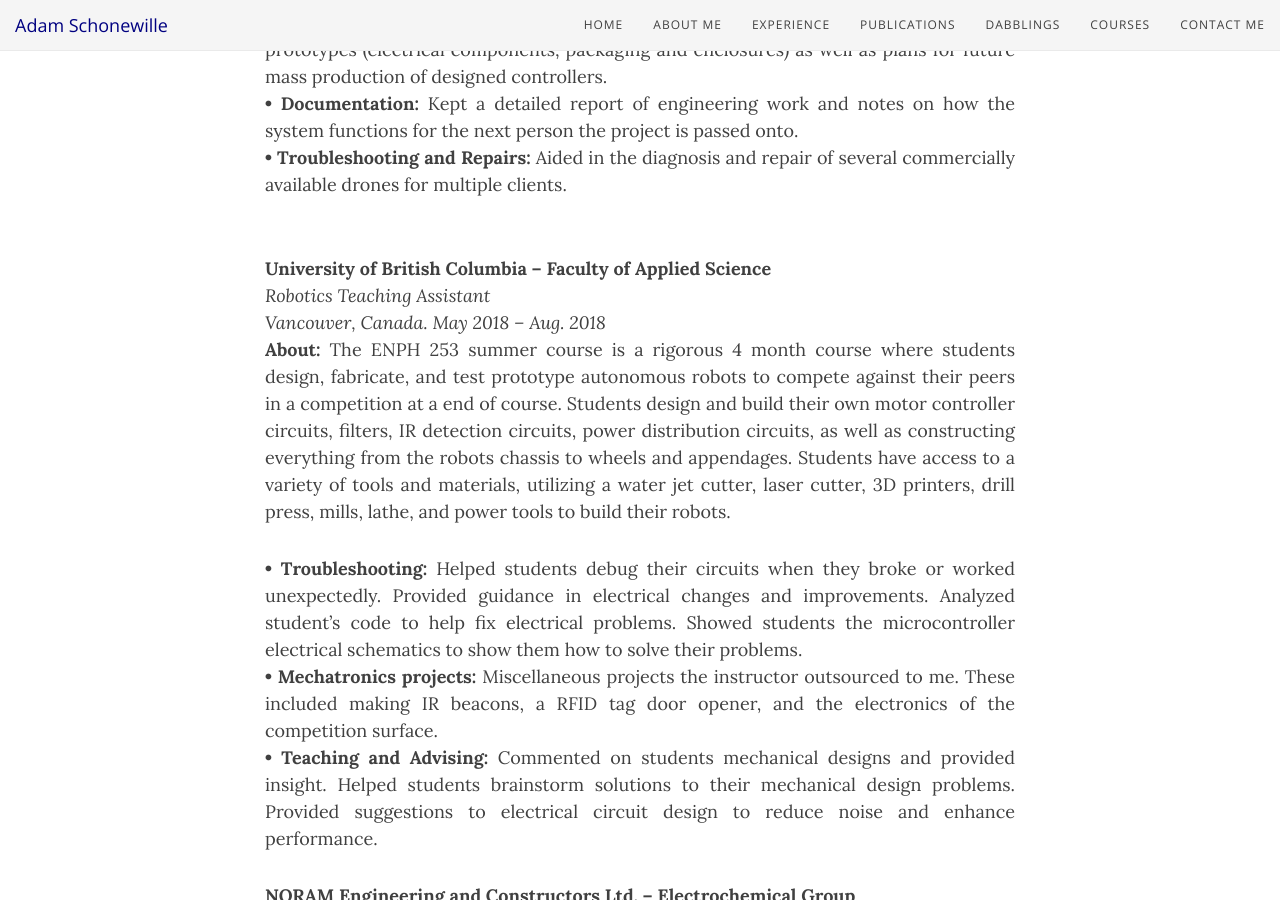
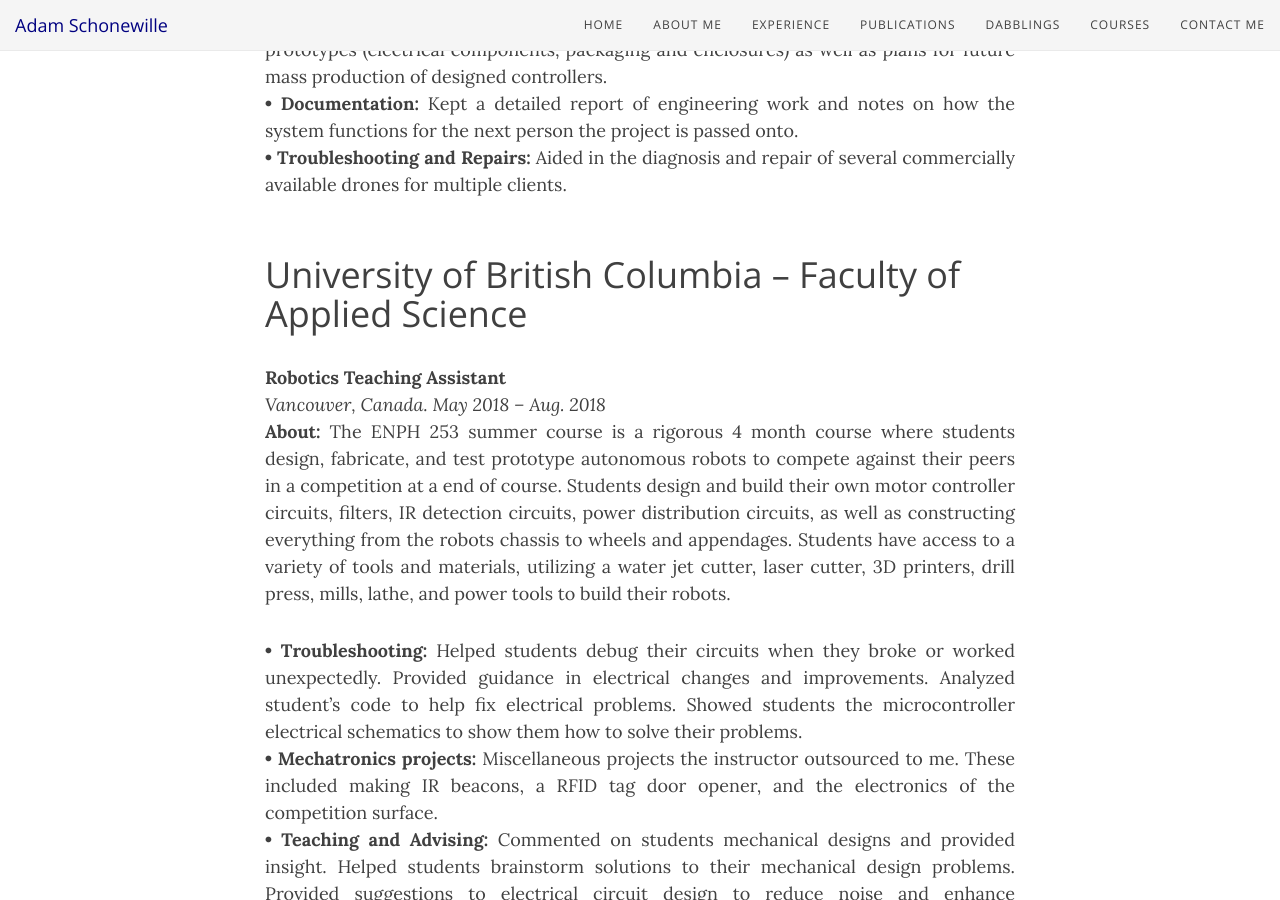
Before and after one commit to adamschonewille/adamschonewille.github.io, a Jekyll site: the page built from experience.md, in a window 1280 px wide and 900 px high, scrolled down 719 px. Built offline with Jekyll 4.4.1, drawn with Linux system fonts in a browser that asks for light colours; nearby versions of some CDN libraries.

```diff
--- a/experience.md
+++ b/experience.md
@@ -6,7 +6,7 @@ subtitle:
 This page is a work in progress and is under maintenance.
 ## **Work Experience**
 
-# Drone Logics Ltd. <br/>
+# Drone Logics Ltd.<br/>
 **Robotics Engineer/Drone Technician**<br/>
 *Burnaby, Canada.     June 2018 – Aug. 2018*<br/>
 **• Robotic Arms:** Fixed several controllability issues in software and in electrical design on two robotic arm prototypes. These robot
@@ -17,8 +17,8 @@ arms have 1 and 2 degrees of freedom mount to chase cars for filming application
 **• Documentation:** Kept a detailed report of engineering work and notes on how the system functions for the next person the project is passed onto.<br/>
 **• Troubleshooting and Repairs:** Aided in the diagnosis and repair of several commercially available drones for multiple clients.<br/><br/>
 
-**University of British Columbia – Faculty of Applied Science**<br/>
-*Robotics Teaching Assistant*<br/>
+# University of British Columbia – Faculty of Applied Science<br/>
+**Robotics Teaching Assistant**<br/>
 *Vancouver, Canada.     May 2018 – Aug. 2018*<br/>
 **About:** The ENPH 253 summer course is a rigorous 4 month course where students design, fabricate, and test prototype autonomous robots to compete against their peers in a competition at a end of course. Students design and build their own motor controller circuits, filters, IR detection circuits, power distribution circuits, as well as constructing everything from the robots chassis to wheels and appendages. Students have access to a variety of tools and materials, utilizing a water jet cutter, laser cutter, 3D printers, drill press, mills, lathe, and power tools to build their robots.<br/>
 
@@ -26,8 +26,8 @@ arms have 1 and 2 degrees of freedom mount to chase cars for filming application
 **• Mechatronics projects:** Miscellaneous projects the instructor outsourced to me. These included making IR beacons, a RFID tag door opener, and the electronics of the competition surface.<br/>
 **• Teaching and Advising:** Commented on students mechanical designs and provided insight. Helped students brainstorm solutions to their mechanical design problems. Provided suggestions to electrical circuit design to reduce noise and enhance performance.<br/>
 
-**NORAM Engineering and Constructors Ltd. – Electrochemical Group**<br/>
-*Mechanical Engineer Co-op*<br/>
+# NORAM Engineering and Constructors Ltd. – Electrochemical Group<br/>
+**Mechanical Engineer Co-op**<br/>
 *Vancouver, Canada.     May 2017 – Aug. 2017*<br/>
 **About:** NORAM is a Vancouver-based company that develops, engineers, and commercializes technologies and equipment packages for the chemical, pulp and paper, minerals processing and electrochemical sectors. They also work with early-stage technology companies providing engineering design and fabrication support, as well as giving advice in technology commercialization.<br/>
 **• Mechanical Design:** Worked within the Electrochemical group as a mechanical engineer co-op. Gained practical experience in mechanical design, SolidWorks modeling, prototyping, piping, structural mechanics, fluid dynamics and heat transfer.<br/>
@@ -35,15 +35,15 @@ arms have 1 and 2 degrees of freedom mount to chase cars for filming application
 **• Documentation:** Wrote reports to send to clients, documented prototype progress, and kept a detailed logbook of research and
 development experiments.<br/>
 
-# **Research Experience**
+## **Research Experience**
 
-**University of Toronto – Department of Mechanical and Industrial Engineering**<br/>
-*Microrobotics Graduate Research Position with Dr. Eric Diller,*<br/>
+# University of Toronto – Department of Mechanical and Industrial Engineering<br/>
+**Microrobotics Graduate Research Position with Dr. Eric Diller,**<br/>
 *Toronto, Canada.     Sept. 2018 – present*<br/>
 <br/>
 
-**Laser Zentrum Hannover e.V. – Laser Micromachining Group**<br/>
-*Additive Manufacturing Research Position with Dr. Kotaro Obata and Arndt Hohnholz,*<br/>
+# Laser Zentrum Hannover e.V. – Laser Micromachining Group<br/>
+**Additive Manufacturing Research Position with Dr. Kotaro Obata and Arndt Hohnholz,**<br/>
 *Hannover, Germany.     May 2016 – Dec. 2016*<br/>
 **About:** Laser Zentrum Hannover is a research institute supported by the Lower Saxony Ministry for Economics, Labour and Transport, and is devoted to the selfless promotion of applied research in the field of laser technology and optics.<br/>
 
@@ -53,8 +53,8 @@ PDMS and micro-fluidics as well as micro-stereolithography with unique polymers
 **• Safety Training:** Trained for Laser Safety as working environment included optics and hazardous lasers. Trained and worked with
 toxic and combustible chemicals.<br/><br/>
 
-**University of British Columbia – Department of Chemistry and Physics**<br/>
-*Technical Undergraduate Research Assistant for Dr. Takamasa Momose,*<br/>
+# University of British Columbia – Department of Chemistry and Physics<br/>
+**Technical Undergraduate Research Assistant for Dr. Takamasa Momose,**<br/>
 *Vancouver, Canada.     Jan. 2015 - Apr. 2015*<br/>
 **About:** Worked in Dr. Takamasa Momose’s lab conducting research on the physics and chemistry of extremely cold molecules and
 atoms. The lab contains various operational apparatuses including Zeeman and Stark decelerators, counter rotating nozzles, and a
```
